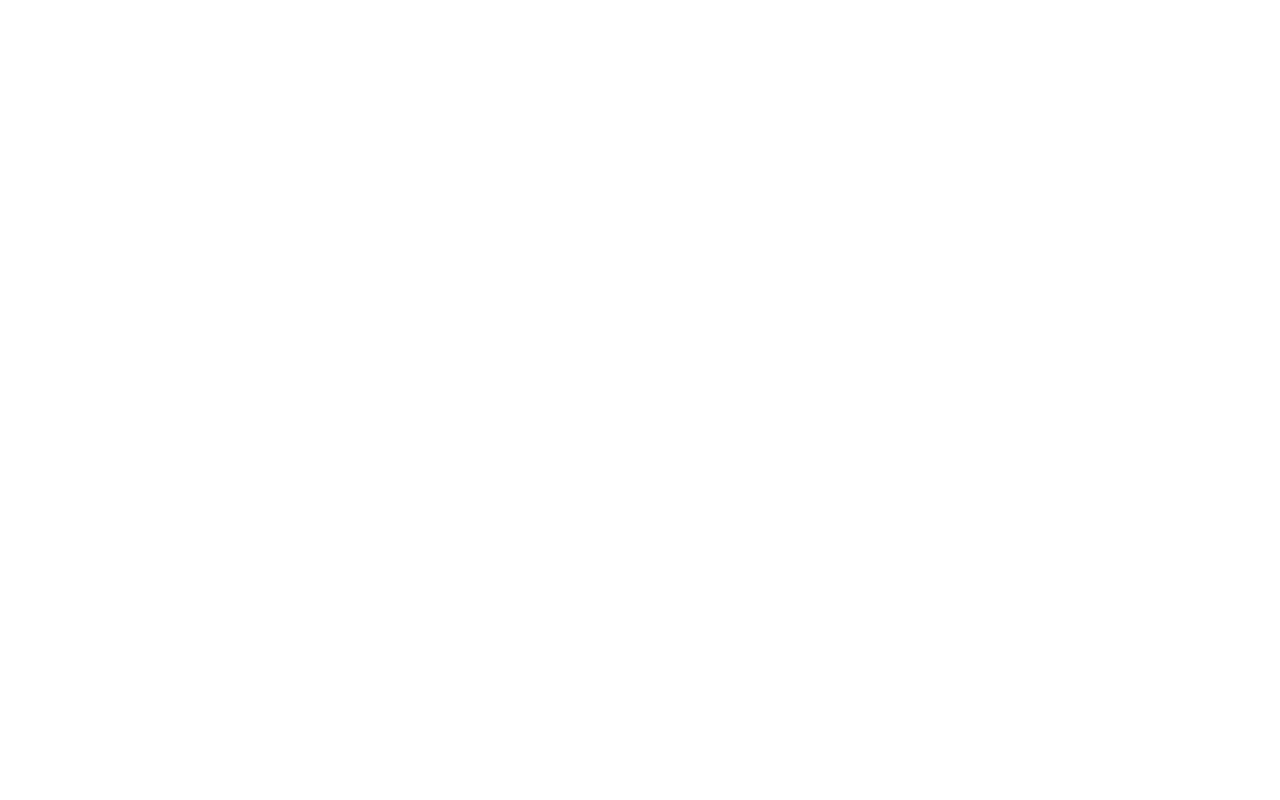
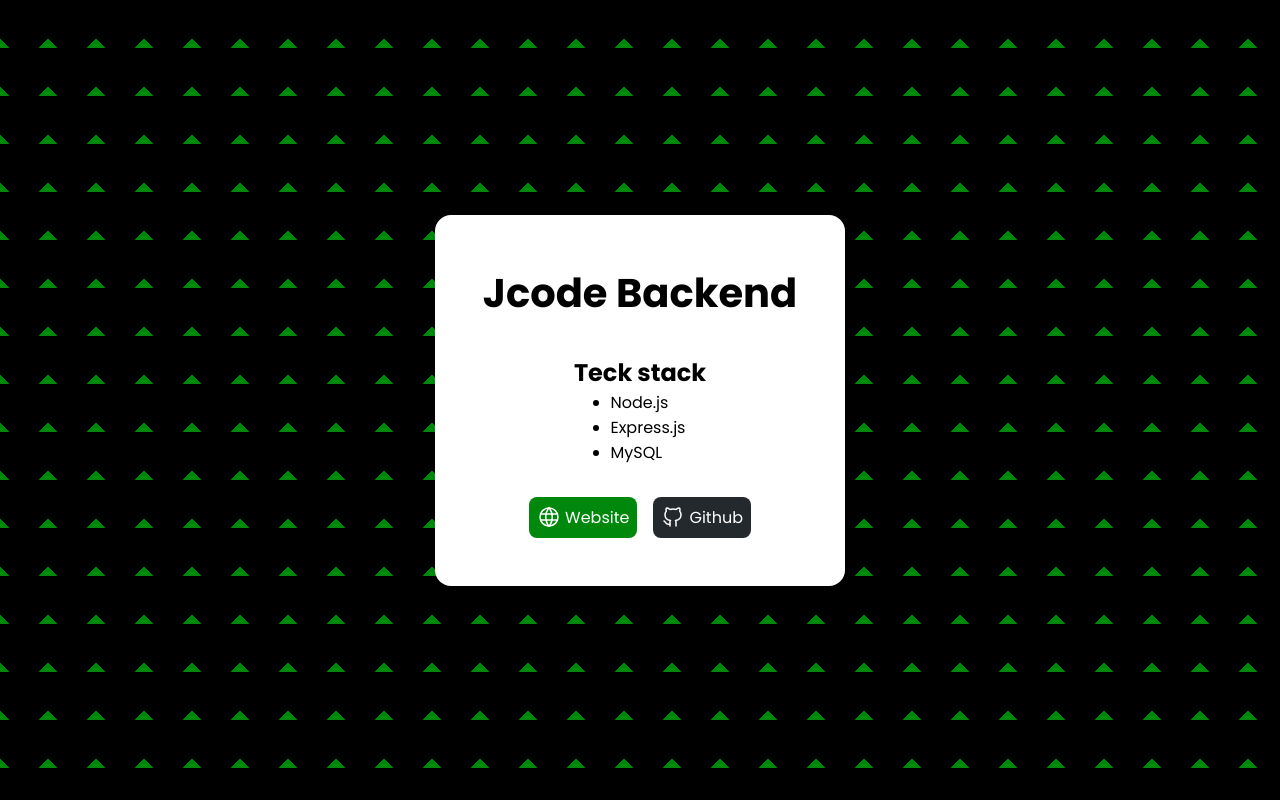
Before and after one commit to jihadable/jcode-be, a website: page views/index.html in a window 1280 px wide. Drawn offline with Linux system fonts and the light colour scheme.

Commit message:
change mysql package into mysql2

```diff
--- a/package.json
+++ b/package.json
@@ -19,7 +19,7 @@
     "express-rate-limit": "^7.3.1",
     "joi": "^17.13.3",
     "jsonwebtoken": "^9.0.2",
-    "mysql": "^2.18.1",
+    "mysql2": "^3.10.3",
     "nodemon": "^3.1.4"
   }
 }
--- a/styles/index.css
+++ b/styles/index.css
@@ -1,6 +1,82 @@
-body{
+* {
+    margin: 0;
+    padding: 0;
+    box-sizing: border-box;
+    font-family: "Poppins", sans-serif;
+}
+
+body {
+    height: 100vh;
+    display: flex;
+    justify-content: center;
+    align-items: center;
     background: linear-gradient(45deg,#00880c 10%, transparent 10%), linear-gradient(135deg, transparent 90%, #00880c 90%);
     background-size: 3em 3em;
     background-color: #000000;
     opacity: 1
 }
+
+.container {
+    display: flex;
+    flex-direction: column;
+    align-items: center;
+    gap: 2rem;
+    padding: 3rem;
+    border-radius: 1rem;
+    background-color: white;
+
+    .title {
+        font-size: 2.5rem;
+        font-weight: bold;
+        text-align: center;
+    }
+
+    .tech-stack {
+        display: flex;
+        flex-direction: column;
+        align-items: center;
+
+        & .tech-stack-title {
+            font-size: 1.5rem;
+            font-weight: bold;
+        }
+
+        & ul {
+            padding-left: 1rem;
+        }
+    }
+
+    .links {
+        width: fit-content;
+        margin: auto;
+        display: flex;
+        align-items: center;
+        gap: 1rem;
+
+        & .web, .github {
+            display: flex;
+            align-items: center;
+            gap: 0.25rem;
+            cursor: pointer;
+            padding: 0.5rem;
+            border-radius: .5rem;
+            color: white;
+            background-color: #24292e;
+            text-decoration: none;
+        }
+
+        & .web {
+            background-color: #00880c;
+        }
+    }
+}
+
+@media screen and (max-width: 480px) {
+    body {
+        padding: 0 1rem;
+    }
+
+    .container {
+        width: 100%;
+    }
+}
--- a/styles/not-found.css
+++ b/styles/not-found.css
@@ -0,0 +1,45 @@
+* {
+    margin: 0;
+    padding: 0;
+    box-sizing: border-box;
+    font-family: "Poppins", sans-serif;
+}
+
+body {
+    height: 100vh;
+    display: flex;
+    justify-content: center;
+    align-items: center;
+    background: linear-gradient(45deg,#00880c 10%, transparent 10%), linear-gradient(135deg, transparent 90%, #00880c 90%);
+    background-size: 3em 3em;
+    background-color: #000000;
+    opacity: 1
+}
+
+.container {
+    display: flex;
+    flex-direction: column;
+    align-items: center;
+    padding: 3rem;
+    border-radius: 1rem;
+    background-color: white;
+
+    & .status {
+        font-size: 5rem;
+        color: #00880c;
+    }
+
+    & .title {
+        font-size: 2.5rem;
+    }
+}
+
+@media screen and (max-width: 480px) {
+    body {
+        padding: 0 1rem;
+    }
+
+    .container {
+        width: 100%;
+    }
+}
--- a/views/index.html
+++ b/views/index.html
@@ -0,0 +1,36 @@
+<!DOCTYPE html>
+<html lang="en">
+<head>
+    <meta charset="UTF-8">
+    <meta name="viewport" content="width=device-width, initial-scale=1.0">
+    <title>Jcode Backend</title>
+    <link rel="icon" href="/images/logo.png">
+    <link rel="preconnect" href="https://fonts.googleapis.com">
+    <link rel="preconnect" href="https://fonts.gstatic.com" crossorigin>
+    <link href="https://fonts.googleapis.com/css2?family=Poppins:wght@400;700&display=swap" rel="stylesheet">
+    <link rel="stylesheet" href="/styles/index.css">
+</head>
+<body>
+    <div class="container">
+        <div class="title">Jcode Backend</div>
+        <div class="tech-stack">
+            <div class="tech-stack-title">Teck stack</div>
+            <ul>
+                <li>Node.js</li>
+                <li>Express.js</li>
+                <li>MySQL</li>
+            </ul>
+        </div>
+        <div class="links">
+            <a href="./" class="web">
+                <svg  xmlns="http://www.w3.org/2000/svg"  width="24"  height="24"  viewBox="0 0 24 24"  fill="none"  stroke="currentColor"  stroke-width="1.5"  stroke-linecap="round"  stroke-linejoin="round"  class="icon icon-tabler icons-tabler-outline icon-tabler-world"><path stroke="none" d="M0 0h24v24H0z" fill="none"/><path d="M3 12a9 9 0 1 0 18 0a9 9 0 0 0 -18 0" /><path d="M3.6 9h16.8" /><path d="M3.6 15h16.8" /><path d="M11.5 3a17 17 0 0 0 0 18" /><path d="M12.5 3a17 17 0 0 1 0 18" /></svg>
+                <span>Website</span>
+            </a>
+            <a href="https://github.com/jihadable/jcode" class="github">
+                <svg  xmlns="http://www.w3.org/2000/svg"  width="24"  height="24"  viewBox="0 0 24 24"  fill="none"  stroke="currentColor"  stroke-width="1.5"  stroke-linecap="round"  stroke-linejoin="round"  class="icon icon-tabler icons-tabler-outline icon-tabler-brand-github"><path stroke="none" d="M0 0h24v24H0z" fill="none"/><path d="M9 19c-4.3 1.4 -4.3 -2.5 -6 -3m12 5v-3.5c0 -1 .1 -1.4 -.5 -2c2.8 -.3 5.5 -1.4 5.5 -6a4.6 4.6 0 0 0 -1.3 -3.2a4.2 4.2 0 0 0 -.1 -3.2s-1.1 -.3 -3.5 1.3a12.3 12.3 0 0 0 -6.2 0c-2.4 -1.6 -3.5 -1.3 -3.5 -1.3a4.2 4.2 0 0 0 -.1 3.2a4.6 4.6 0 0 0 -1.3 3.2c0 4.6 2.7 5.7 5.5 6c-.6 .6 -.6 1.2 -.5 2v3.5" /></svg>
+                <span>Github</span>
+            </a>
+        </div>
+    </div>
+</body>
+</html>
```
Also changed, not shown: database/database.js (+2 -6 lines), routes/userRoute.js (+13 -0 lines), server.js (+17 -0 lines), views/not-found.html (+19 -0 lines), images/logo.png (added), middlewares/encryptPasswordMiddleware.js (added), middlewares/verifyTokenMiddleware.js (added), 1 other file.
